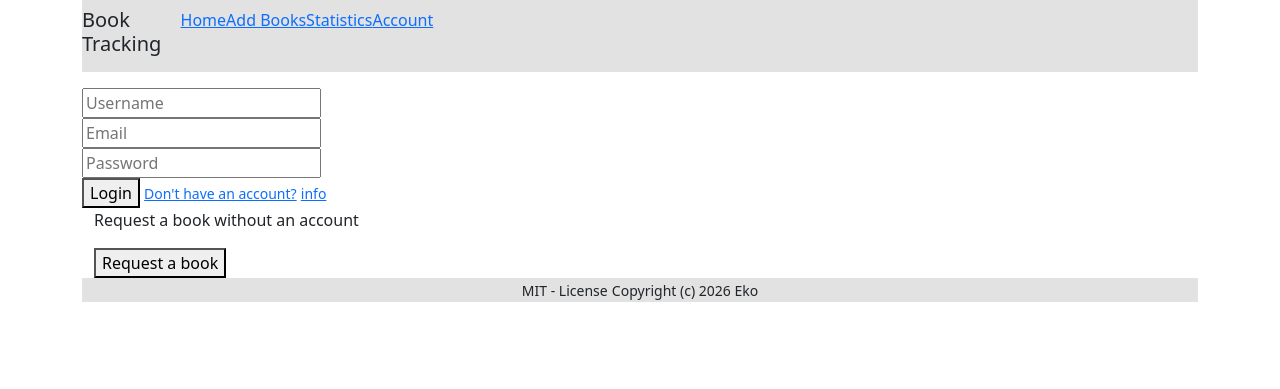
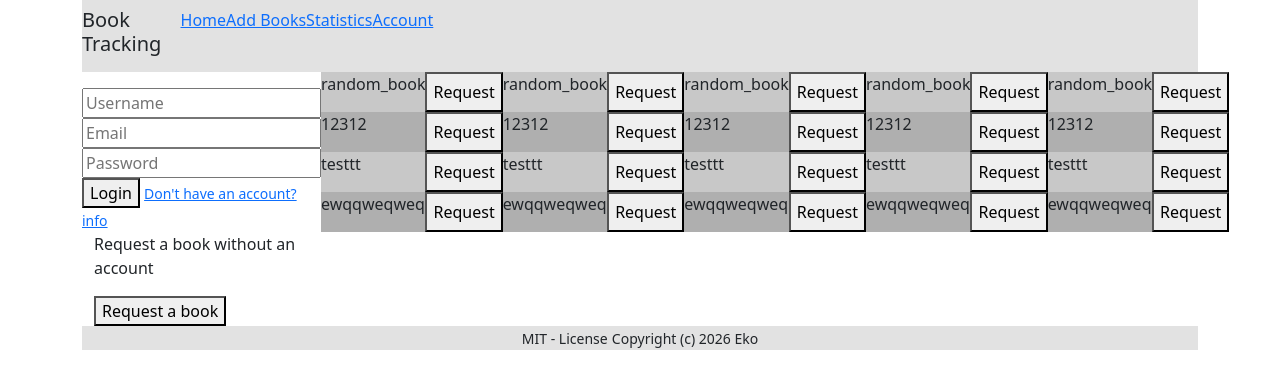
Before and after one commit to zekaekop/Book-Tracking, a PHP site: page /login.php in a window 1280 px wide. Shown: the top 389 px of the page. Run offline with PHP 8.4, Linux system fonts and the light colour scheme; data comes from the database, SQL or seed files in the repository.

Commit message:
made login.php display books and color them according to their ordering

```diff
--- a/login.php
+++ b/login.php
@@ -3,6 +3,9 @@
 include("base_top.php");
 
 $login_status = "";
+
+$query = $pdo->query("SELECT * FROM books");
+$books = $query->fetchAll();
 
 if ($_SERVER["REQUEST_METHOD"] == "POST") {
     if (isset($_POST["login_submit"])) {
@@ -29,6 +32,13 @@ if ($_SERVER["REQUEST_METHOD"] == "POST") {
     }
 }
 
+# 5 is the size that fits max container size
+$display_size_book_column_limit = 5;
+
+function flip_compact_book_style($i) {
+    return $i % 2 ? "compact_book_gray" : "compact_book_dark_gray";
+}
+
 // if (empty($_SESSION['token'])) {
 //     $_SESSION['token'] = bin2hex(random_bytes(32));
 // }
@@ -37,7 +47,8 @@ if ($_SERVER["REQUEST_METHOD"] == "POST") {
 ?>
 
 <div class="container">
-
+    <div class="d-flex justify-content-between">
+        <div class="row">
             <form method="POST">
 
                 <!-- Status -->
@@ -65,6 +76,25 @@ if ($_SERVER["REQUEST_METHOD"] == "POST") {
                 </div>
 
             </form>
+        </div>
+        <form method="POST" action="">
+            <div class="d-flex">
+            <?php for($i = 0; $i < 5; $i++): ?>
+                <div class="row ">
+                    <ul style="list-style-type: none;">
+                        <?php foreach($books as $book): ?>
+                            <li class="d-flex <?= flip_compact_book_style($book["id"]) ?>">
+                                <p><?= htmlspecialchars($book["title"]);?> </p>
+                                <button class="ms-auto" type="submit" name="book_request_submit" value="<?= $book["id"] ?>">Request</button>
+                            </li>
+                        <?php endforeach ?>
+                    </ul>
+                </div>
+            <?php endfor ?>
+            </div>
+        </form>
+    </div>
+
 
 </div>
 
--- a/static/css/base.css
+++ b/static/css/base.css
@@ -1,6 +1,10 @@
 :root{
     --random: blue;
     --header-color: rgb(226, 226, 226);
+
+    --compact-book: rgb(200, 200, 200);
+
+    --compact-book-2: rgb(175, 175, 175);
 }
 
 .header_card{
@@ -10,3 +14,11 @@
 .footer_card{
     background-color: var(--header-color);
 }
+
+.compact_book_gray{
+    background-color: var(--compact-book);
+}
+
+.compact_book_dark_gray{
+    background-color: var(--compact-book-2);
+}
```
Lines whose indentation alone changed are shown as unchanged.
